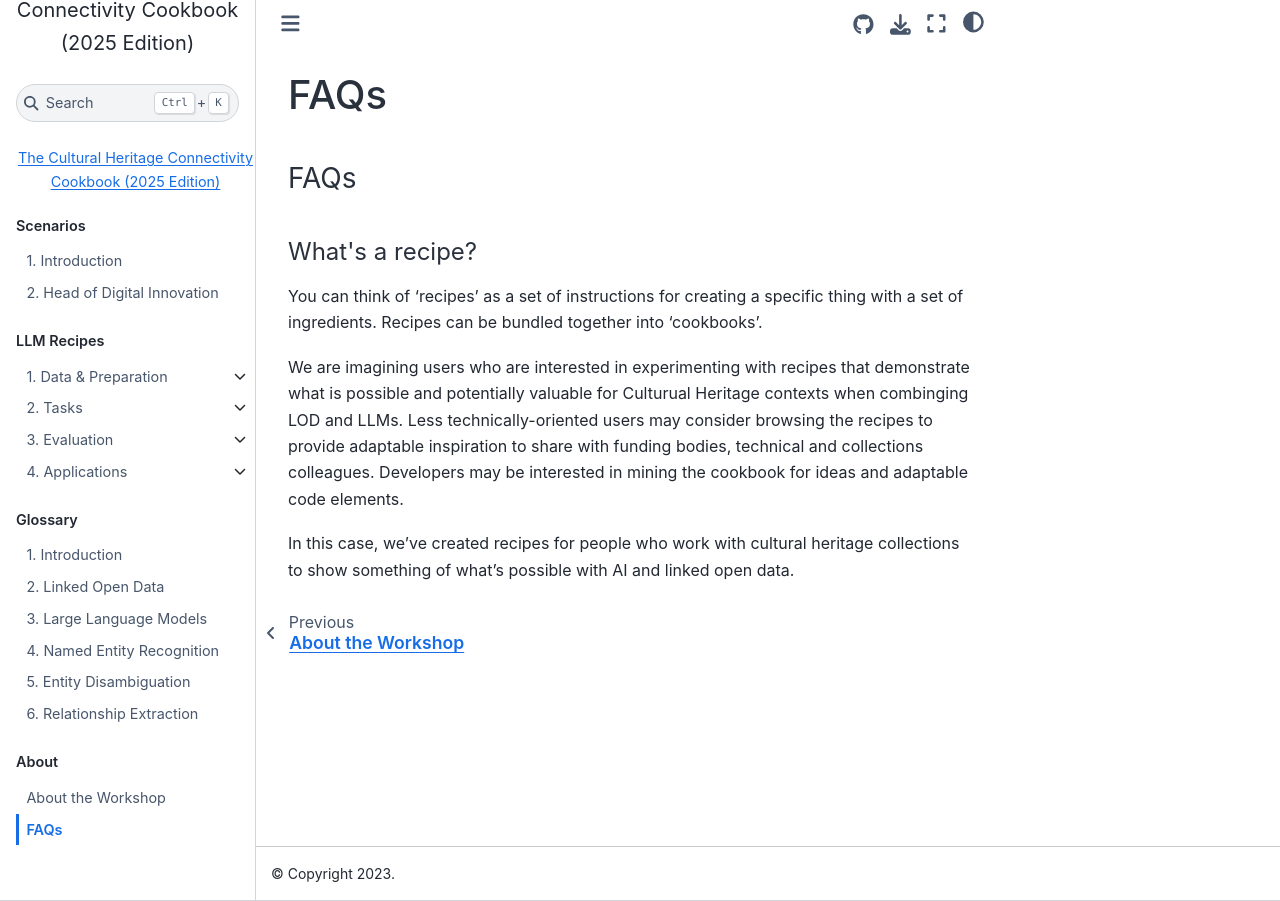
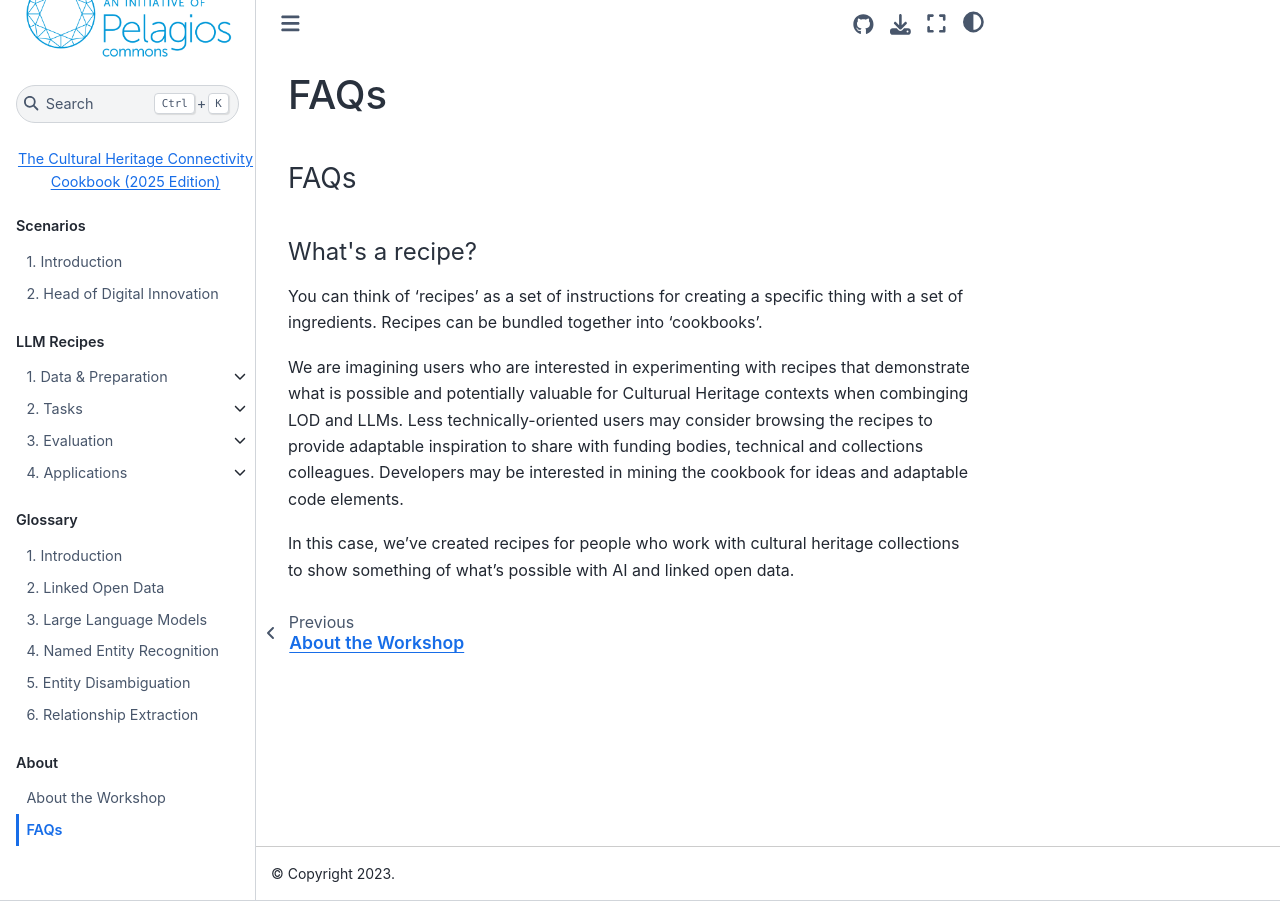
Before and after one commit to pelagios/llm-lod-enriching-heritage, a Jupyter Book: the page built from faqs.md, in a window 1280 px wide. Built offline with Jupyter Book 1.0.4 settings and Sphinx 7.4.7 and the Sphinx Book theme 1.1.4, drawn with Linux system fonts in a browser that asks for light colours; pages that are not in the unit, such as notebooks, are missing from menus; some of the changed text lies outside the part shown.

Commit message:
adding a logo

```diff
--- a/_config.yml
+++ b/_config.yml
@@ -1,5 +1,6 @@
 # Book settings
 title: Cultural Heritage Connectivity Cookbook (2025 Edition)
+logo: 'assets/pelagios-logo.png'
 author:
 execute:
   execute_notebooks: 'off'
```
Also changed, not shown: assets/lorentz-logo.png (added), assets/pelagios-logo.png (added).
